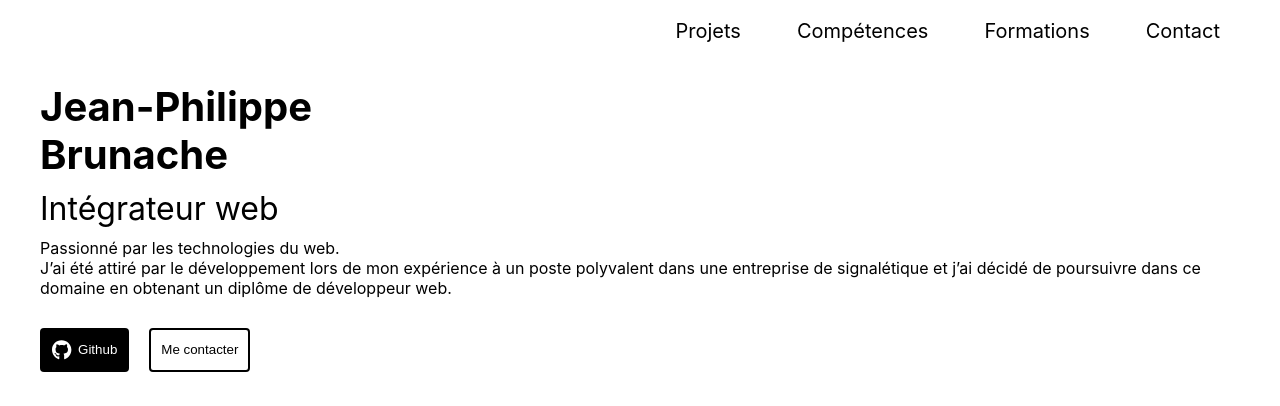
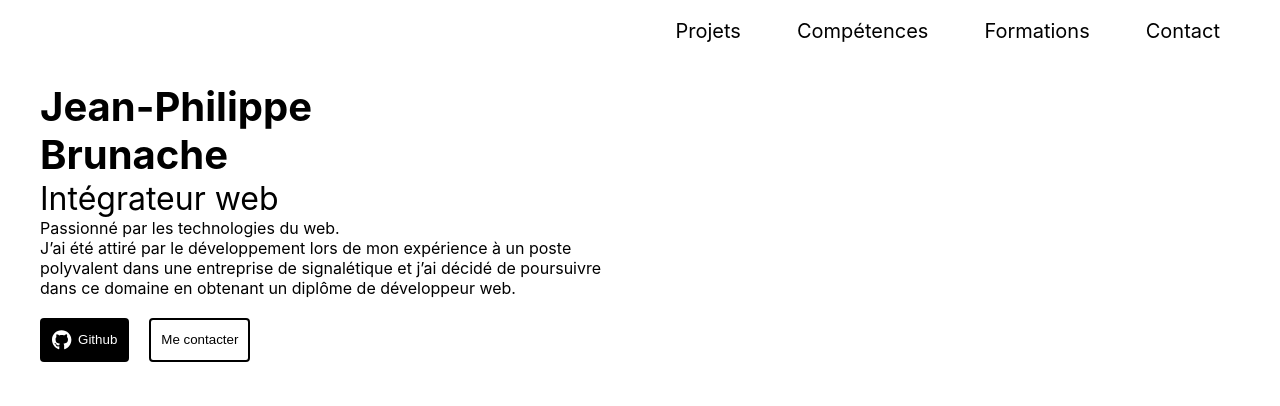
Before and after one commit to kosmik7/portfolio, a React (Vite) app: page / in a window 1280 px wide. Shown: the top 406 px of the page. Built offline with nearby package versions, Linux system fonts and the light colour scheme.

Commit message:
Fix texte trop large dans 'Hero'

```diff
--- a/src/components/Hero.jsx
+++ b/src/components/Hero.jsx
@@ -5,6 +5,7 @@ import styles from "./Hero.module.scss";
 export default function Hero() {
   return (
     <div className={styles.hero}>
+      <div className={styles.container}>
         <h2>
           Jean-Philippe <br />
           Brunache
@@ -32,5 +33,6 @@ export default function Hero() {
           </a>
         </div>
       </div>
+    </div>
   );
 }
--- a/src/components/Hero.module.scss
+++ b/src/components/Hero.module.scss
@@ -28,3 +28,9 @@
     text-decoration: none;
   }
 }
+
+.container {
+  @media screen and (min-width: 641px) {
+    width: 600px;
+  }
+}
```
Lines whose indentation alone changed are shown as unchanged.
